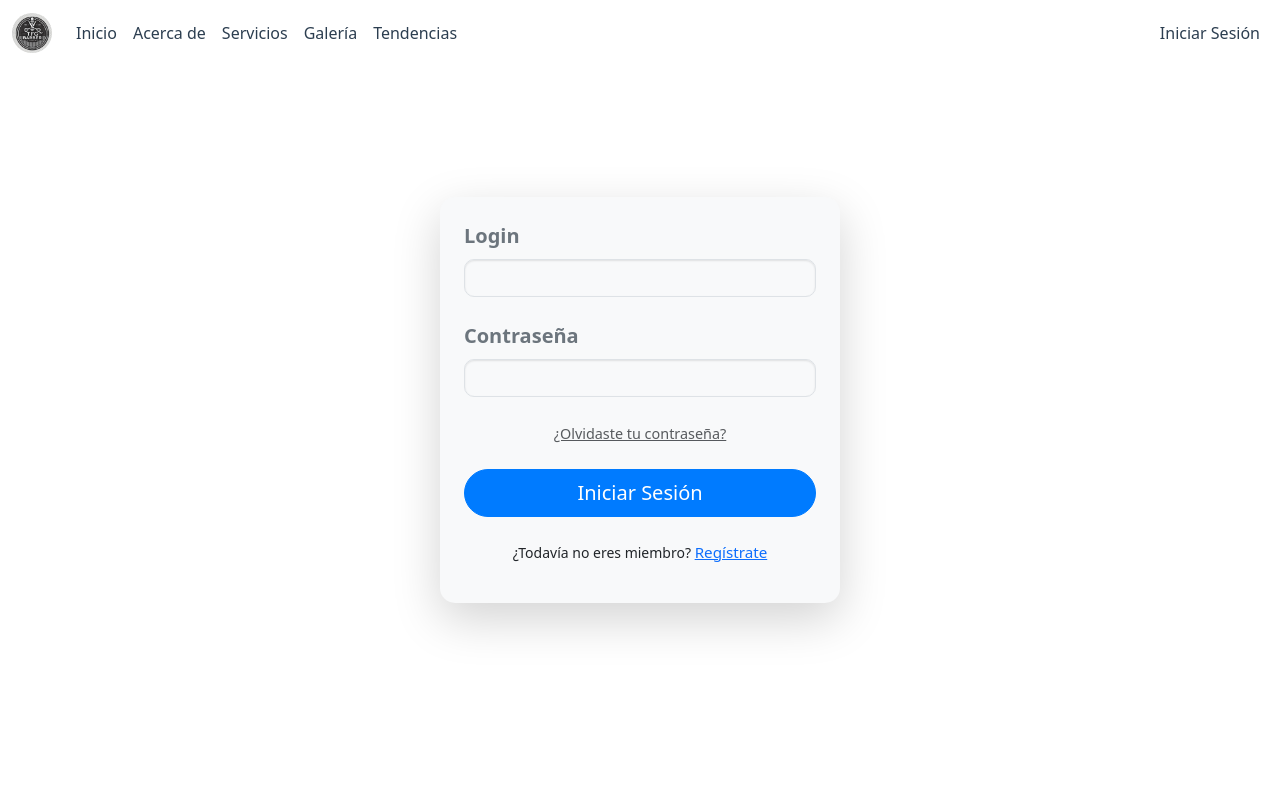
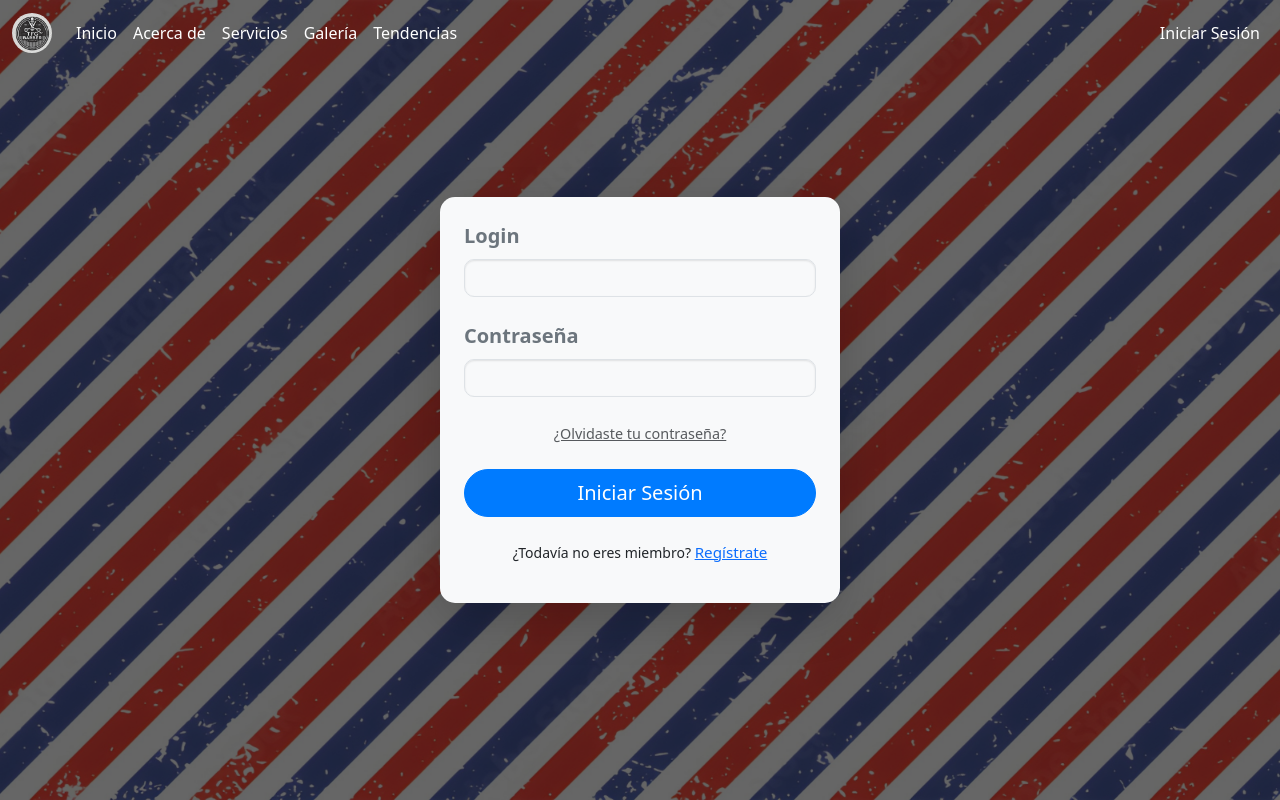
Before and after one commit to xoanmc/tfg-barber-manager, a Vue app in the folder cliente/: page /login in a window 1280 px wide. Built offline with nearby package versions, Linux system fonts and the light colour scheme.

Commit message:
Añadida imagen de app background y realizadas actualizaciones visuales acorde a esto.

```diff
--- a/cliente/src/App.vue
+++ b/cliente/src/App.vue
@@ -1,4 +1,5 @@
 <template>
+  <div class="global-background">
     <nav class="navbar navbar-expand-lg navbar-transparent" :style="{ color: textColor }">
       <div class="container-fluid">
         <router-link class="navbar-brand" to="/home">
@@ -117,6 +118,7 @@
       </div>
     </nav>
     <router-view />
+  </div>
 </template>
 
 <script>
@@ -147,21 +149,7 @@
       return auth.isJefe();
     },
   },
-  watch: {
-    $route: "updateNavbarStyle",
-  },
-  mounted() {
-    this.updateNavbarStyle();
-  },
   methods: {
-    updateNavbarStyle() {
-      // Define los colores en función de la ruta
-      if (this.isHome) {
-        this.textColor = "#ffffff"; // Blanco para fondo oscuro
-      } else {
-        this.textColor = "#2c3e50"; // Oscuro para fondo claro
-      }
-    },
     desautenticarme() {
       auth.logout();
       this.$router.push("/login");
@@ -198,40 +186,64 @@
 };
 </script>
 
+
+
+<style>
+/* Fondo global */
+.global-background {
+  position: relative;
+  /* Necesario para que el overlay funcione correctamente */
+  background-image: url('~@/assets/background.jpg');
+  background-size: cover;
+  background-position: center;
+  background-repeat: no-repeat;
+  min-height: 100vh;
+  width: 100%;
+}
+
+.global-background::before {
+  content: '';
+  position: absolute;
+  top: 0;
+  left: 0;
+  width: 100%;
+  height: 100%;
+  background-color: rgba(0, 0, 0, 0.6);
+  z-index: 1;
+}
+
+.global-background>* {
+  position: relative;
+  z-index: 2;
+}
+</style>
+
 <style scoped>
 .router-view {
   margin-top: 80px;
 }
 
 .navbar {
+  background: transparent !important;
   position: fixed;
   top: 0;
   width: 100%;
   z-index: 1000;
-  transition: background-color 0.3s ease, color 0.3s ease;
-  /* Transiciones suaves */
+  transition: background-color 0.3s ease, color 0.3s ease; /* Transiciones suaves */
+
 }
 
-
-.navbar-transparent {
-  background: transparent !important;
+.navbar .nav-link {
+  color: white !important;
 }
 
-
-.navbar-brand,
-.nav-link,
-.navbar-toggler-icon {
-  transition: color 0.3s ease;
+.navbar .nav-link:hover {
+  color: rgba(15, 105, 230, 0.8) !important;
 }
 
-
-.navbar-transparent .nav-link {
-  color: inherit !important;
-}
-
-.navbar-transparent .nav-link:hover {
-  color: rgba(15, 105, 230, 0.8) !important;
-  /* color al pasar el mouse */
+.navbar-brand {
+  color: white !important;
+  /* Logo en blanco */
 }
 
 .logo-circle {
--- a/cliente/src/components/Cita/ReserveForm.vue
+++ b/cliente/src/components/Cita/ReserveForm.vue
@@ -207,11 +207,10 @@
           return;
         }
 
-        // Aquí enviamos solo el ID de barbero y servicio
         const citaData = {
-          barberoId: barberoIdSeleccionado,       // Solo el ID del barbero
-          servicioId: this.cita.servicioId,       // Solo el ID del servicio
-          fechaHora: this.cita.fechaHora,         // Fecha y hora seleccionada
+          barberoId: barberoIdSeleccionado,
+          servicioId: this.cita.servicioId,
+          fechaHora: this.cita.fechaHora,
         };
 
         console.log("Datos de la cita enviados al backend:", citaData);
--- a/cliente/src/components/Cliente/ClienteCitas.vue
+++ b/cliente/src/components/Cliente/ClienteCitas.vue
@@ -82,6 +82,15 @@
 </script>
 
 <style scoped>
+
+h2 {
+  padding: 30px 20px;
+  font-size: 2rem;
+  font-weight: bold;
+  text-shadow: 2px 2px 4px rgba(0, 0, 0, 0.95); /* Sombreado para mejorar la legibilidad */
+  color: #f8f9fa; /* Color claro para contraste */
+}
+
 .card {
   border-radius: 10px;
   background-color: #f8f9fa;
@@ -110,6 +119,14 @@
   color: #ffc107; /* amarillo  Pendiente */
 }
 
+.text-muted {
+  text-shadow: 1px 1px 2px rgba(255, 255, 255, 0.7);
+  font-size: 1.5rem;
+  font-weight: bold;
+  color: #f8f9fa;
+}
+
+
 .text-danger {
   color: #dc3545; /* rojo Rechazada */
 }
--- a/cliente/src/components/Cliente/ClienteList.vue
+++ b/cliente/src/components/Cliente/ClienteList.vue
@@ -1,7 +1,7 @@
 <template>
   <div class="container py-4">
     <div class="d-flex justify-content-between align-items-center mb-4">
-      <h1 class="text-primary">Lista de Clientes</h1>
+      <h1>Lista de Clientes</h1>
     </div>
 
     <div class="table-responsive" v-if="clientes.length > 0">
@@ -105,7 +105,6 @@
 <style scoped>
 .container {
   padding: 20px;
-  margin-top: 80px;
 }
 
 .table {
@@ -133,6 +132,14 @@
   border-color: #28a745 !important;
 }
 
+h1 {
+  color: #f8f9fa;
+  margin-bottom: 0;
+  padding-top: 100px;
+  font-size: 2rem;
+  font-weight: bold;
+}
+
 .btn-warning:hover {
   background-color: #e0a800 !important;
   border-color: #d39e00 !important;
--- a/cliente/src/components/Empleado/EmpleadoCitas.vue
+++ b/cliente/src/components/Empleado/EmpleadoCitas.vue
@@ -99,6 +99,15 @@
 </script>
 
 <style scoped>
+
+h2 {
+  padding: 30px 20px;
+  font-size: 2rem;
+  font-weight: bold;
+  text-shadow: 2px 2px 4px rgba(0, 0, 0, 0.95); /* Sombreado para mejorar la legibilidad */
+  color: #f8f9fa; /* Color claro para contraste */
+}
+
 .card {
   border-radius: 10px;
   background-color: #f8f9fa;
@@ -118,4 +127,11 @@
   font-size: 1rem;
   margin: 0.5rem 0;
 }
+
+.text-muted {
+  text-shadow: 1px 1px 2px rgba(255, 255, 255, 0.7);
+  font-size: 1.5rem;
+  font-weight: bold;
+  color: #f8f9fa;
+}
 </style>
--- a/cliente/src/components/Empleado/EmpleadoList.vue
+++ b/cliente/src/components/Empleado/EmpleadoList.vue
@@ -1,7 +1,7 @@
 <template>
   <div class="container py-4">
     <div class="d-flex justify-content-between align-items-center mb-4">
-      <h1 class="text-primary">Plantilla de Empleados</h1>
+      <h1>Plantilla de Empleados</h1>
       <router-link class="btn btn-success btn-lg" :to="{ name: 'EmpleadoCreate' }">
         Contratar
       </router-link>
@@ -96,7 +96,6 @@
 <style scoped>
 .container {
   padding: 20px;
-  margin-top: 80px;
 }
 
 .table {
@@ -126,6 +125,9 @@
 }
 
 h1 {
+  color: #f8f9fa;
+  margin-bottom: 0;
+  padding-top: 100px;
   font-size: 2rem;
   font-weight: bold;
 }
--- a/cliente/src/views/AboutView.vue
+++ b/cliente/src/views/AboutView.vue
@@ -72,16 +72,17 @@
 
 <style scoped>
 .about-container {
-  padding: 20px;
+  padding: 100px 20px;
   max-width: 800px;
   margin: 0 auto;
-  margin-top: 80px;
 }
 
 h1 {
   font-size: 2.5rem;
   font-weight: bold;
+  text-shadow: 2px 2px 4px rgba(0, 0, 0, 0.95); /* Sombreado para mejorar la legibilidad */
 }
+
 
 .card {
   border-radius: 12px;
--- a/cliente/src/views/GalleryView.vue
+++ b/cliente/src/views/GalleryView.vue
@@ -3,10 +3,3 @@
     <h1>Aquí irá la GALERÍA</h1>
   </div>
 </template>
-
-<style scoped>
-.content {
-  margin-top: 80px; /* ajustar según la altura de la barra de navegación */
-  padding: 20px; /* para agregar espacio interno */
-}
-</style>
--- a/cliente/src/views/HomeView.vue
+++ b/cliente/src/views/HomeView.vue
@@ -5,7 +5,7 @@
       <div class="overlay">
         <div class="content text-center">
           <img alt="Logo de la Barbería" src="../assets/logoBarber.png" class="logo-img mb-3" />
-          <h1 class="text-white display-4">
+          <h1 class="text-primary display-4">
             {{ homePageInfo.nombre || "Nombre Barbería" }}
           </h1>
           <p class="text-white fs-5 mb-4">
@@ -133,8 +133,7 @@
 }
 
 .overlay {
-  background-color: rgba(0, 0, 0, 0.6);
-  /* Oscurece la imagen de fondo */
+  background-color: rgba(0, 0, 0, 0.6); /* Oscurece la imagen de fondo */
   position: absolute;
   top: 0;
   left: 0;
@@ -145,7 +144,6 @@
   align-items: center;
   justify-content: flex-start;
   padding-top: 5%;
-  /* Más espacio para mover el contenido hacia arriba */
 }
 
 .content {
@@ -166,6 +164,7 @@
 h1 {
   font-weight: bold;
   font-size: 2.5rem;
+  text-shadow: 2px 2px 4px rgba(0, 0, 0, 0.95);
 }
 
 p {
--- a/cliente/src/views/ServicesView.vue
+++ b/cliente/src/views/ServicesView.vue
@@ -175,10 +175,9 @@
 </script>
 
 <style scoped>
-.services-container {
+ .services-container {
   text-align: center;
-  padding: 30px 20px;
-  margin-top: 80px;
+  padding: 100px 20px;
 }
 
 .services-grid {
@@ -242,6 +241,20 @@
   font-size: 0.85rem;
 }
 
+h1 {
+  font-size: 2.5rem;
+  font-weight: bold;
+  text-shadow: 2px 2px 4px rgba(0, 0, 0, 0.95); /* Sombreado para mejorar la legibilidad */
+  color: #f8f9fa; /* Color claro para contraste */
+}
+
+h3 {
+  font-size: 1.8rem;
+  font-weight: bold;
+  text-shadow: 2px 2px 4px rgba(0, 0, 0, 0.95); /* Sombreado para mejorar la legibilidad */
+  color: #f8f9fa; /* Color claro para contraste */
+}
+
 .d-flex.justify-content-center {
   justify-content: center !important;
 }
--- a/cliente/src/views/TrendingView.vue
+++ b/cliente/src/views/TrendingView.vue
@@ -4,9 +4,9 @@
   </div>
 </template>
 
-<style scoped>
+<!-- <style scoped>
 .content {
   margin-top: 80px; /* ajustar según la altura de la barra de navegación */
   padding: 20px; /* para agregar espacio interno */
 }
-</style>
+</style> -->
```
Also changed, not shown: cliente/src/assets/background.jpg (added), 2 other files (tests, documents, lock files or other folders). Lines whose indentation alone changed are shown as unchanged.
